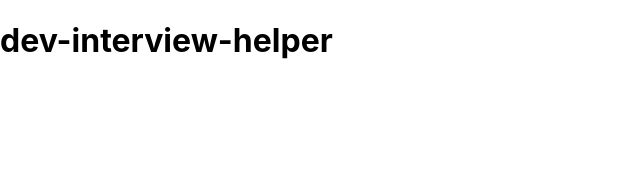
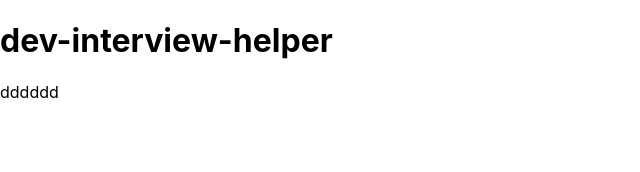
Before and after one commit to tkdals0905/dev-interview-helper, a React (Create React App) app in the folder client/: page / in a window 1280 px wide. Shown: the top 172 px of the page, without its empty margins (0-640 px from the left). Built offline with nearby package versions, Linux system fonts and the light colour scheme.

Commit message:
Update App.js

```diff
--- a/client/src/App.js
+++ b/client/src/App.js
@@ -2,6 +2,7 @@ function App() {
   return (
     <div className='App'>
       <h1>dev-interview-helper</h1>
+    <p>dddddd</p>
     </div>
   );
 }
```
